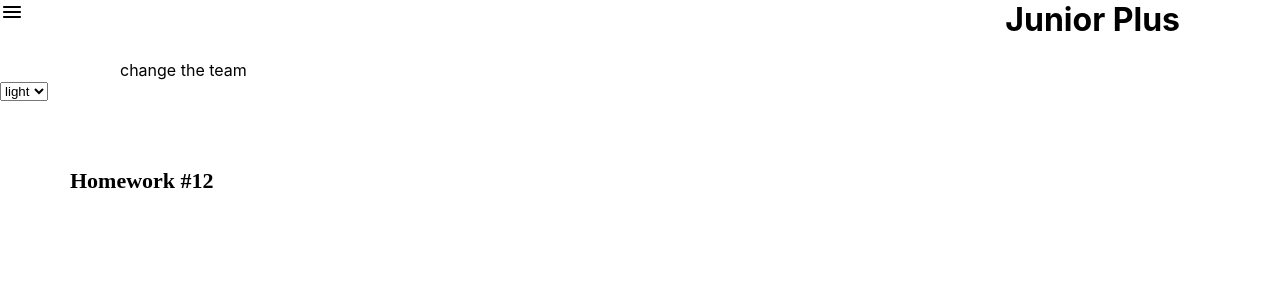
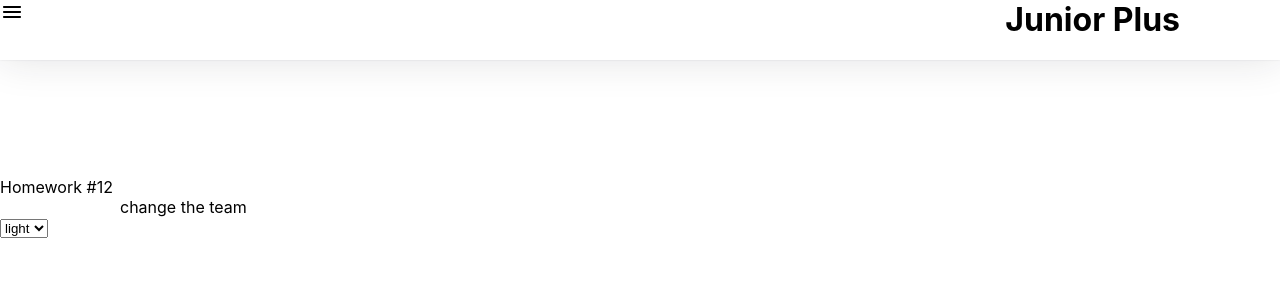
Before and after one commit to developeryudintsev/hometasks, a React (Create React App) app: page /#/junior-plus in a window 1280 px wide. Shown: the top 300 px of the page. Built offline with nearby package versions, Linux system fonts and the light colour scheme.

Commit message:
home task 12

```diff
--- a/src/s2-homeworks/hw12/HW12.module.css
+++ b/src/s2-homeworks/hw12/HW12.module.css
@@ -1,6 +1,6 @@
 html[data-theme='1'] {
     width: 100%;
-    height: 100%;
+    height: 575px;
     left: 0px;
     top: 60px;
     color: #000000;
@@ -9,20 +9,20 @@ html[data-theme='1'] {
 
 html[data-theme='2'] {
     width: 100%;
-    height: 100%;
+    height: 575px;
     left: 0px;
     top: 60px;
     color: #000000;
-    background-color: #FFFFFF;
+    background-color: #DDEEFF;
 }
 
 html[data-theme='3'] {
     width: 100%;
-    height: 100%;
+    height: 575px;
     left: 0px;
     top: 60px;
     color: #000000;
-    background-color: #FFFFFF;
+    background-color: #212A34;
 }
 
 html {
@@ -30,33 +30,6 @@ html {
     color: var(--color);
 }
 
-.App1 {
-    position: absolute;
-    width: 100%;
-    height: 100%;
-    left: 0px;
-    top: 60px;
-    background-color: #FFFFFF;
-}
-.App2 {
-    position: absolute;
-    width: 100%;
-    height: 100%;
-    left: 0px;
-    top: 60px;
-    background-color: #DDEEFF;
-}
-.App3 {
-    position: absolute;
-    width: 100%;
-    height: 100%;
-    left: 0px;
-    top: 60px;
-    color: #FFFFFF;
-    background: #212A34;
-}
-
-
 .select{
     margin-top: 160px;
     margin-left: 120px;
--- a/src/s2-homeworks/hw12/HW12.tsx
+++ b/src/s2-homeworks/hw12/HW12.tsx
@@ -24,16 +24,6 @@ const HW12 = () => {
     const id = useSelector<AppStoreType, initStateType>(state => state.theme)
     const dispatch = useDispatch();
     let themeId = id
-    let classNameApp=s.App1
-    if(id.themeId==1){
-        classNameApp=s.App1
-    }
-    if(id.themeId==2){
-        classNameApp=s.App2
-    }
-    if(id.themeId==3){
-        classNameApp=s.App3
-    }
 
     const change = (id: number) => { // дописать функцию
         dispatch(changeThemeId(id))
@@ -45,9 +35,9 @@ const HW12 = () => {
     console.log()
     // data-theme=``
     return (
+        <html data-theme={`${id.themeId}`}>
         <div id={'hw12'} className={s2.hw} >
-            <div className={classNameApp}>
-            <div id={'hw12-text'} className={id.themeId==3?s2.hwTitle1:s2.hwTitle}>
+            <div id={'hw12-text'} className={s2.hwTitle2}>
                 Homework #12
             </div>
 
@@ -62,8 +52,8 @@ const HW12 = () => {
                     // сделать переключение тем
                 />
         </span>
-            </div>
         </div>
+        </html>
     )
 }
 
```
